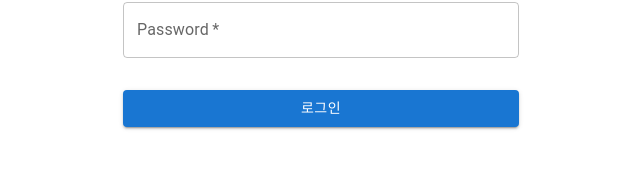
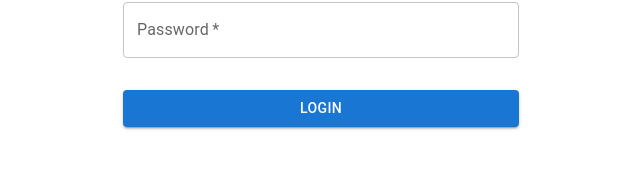
Before and after one commit to EsRun/TrackingGps, a React (Create React App) app: page /login in a window 1280 px wide. Shown: the part 254-434 px from the top of the page, without its empty margins (319-959 px from the left). Built offline with nearby package versions, Linux system fonts and the light colour scheme.

Commit message:
fix : login text

```diff
--- a/src/pages/auth/Login.tsx
+++ b/src/pages/auth/Login.tsx
@@ -99,7 +99,7 @@ export default function Login() {
               variant="contained"
               sx={{ mt: 3, mb: 2 }}
             >
-              로그인
+              Login
             </Button>
             {/*
             <Grid container>
```
